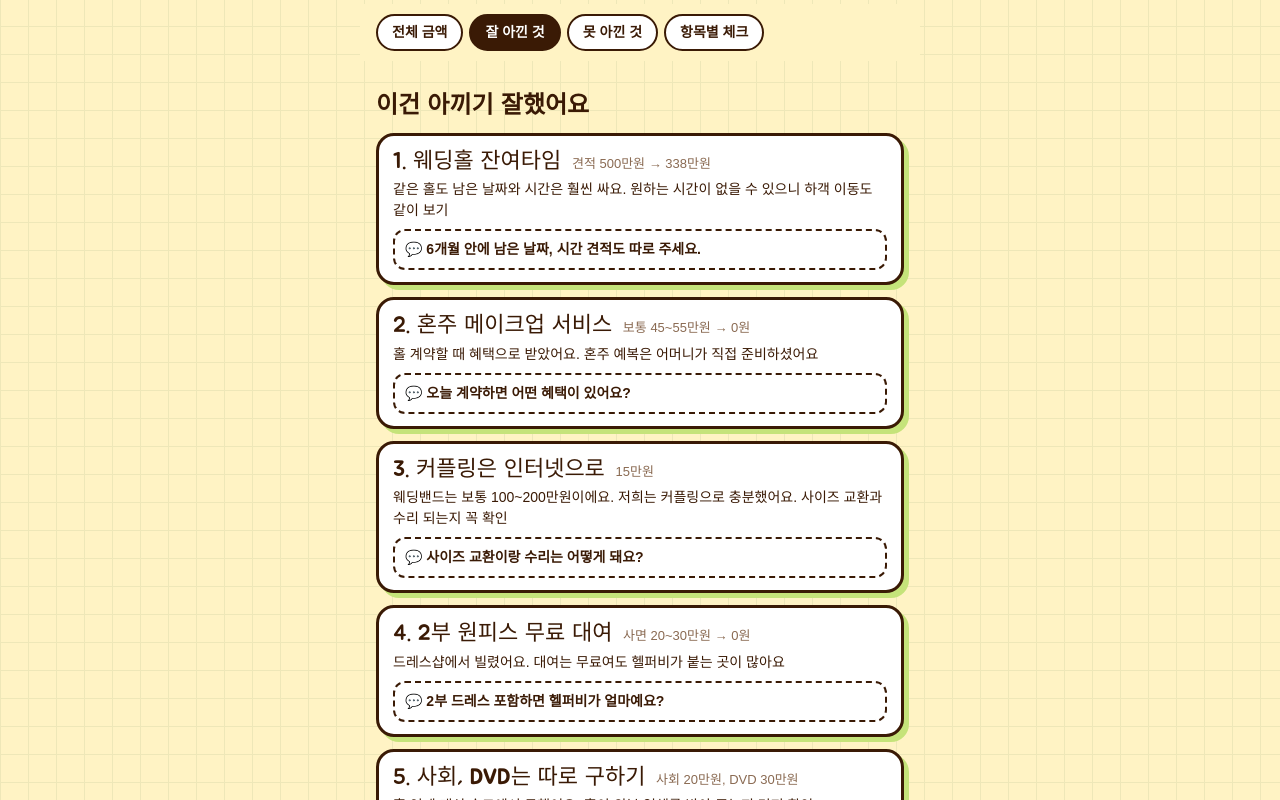
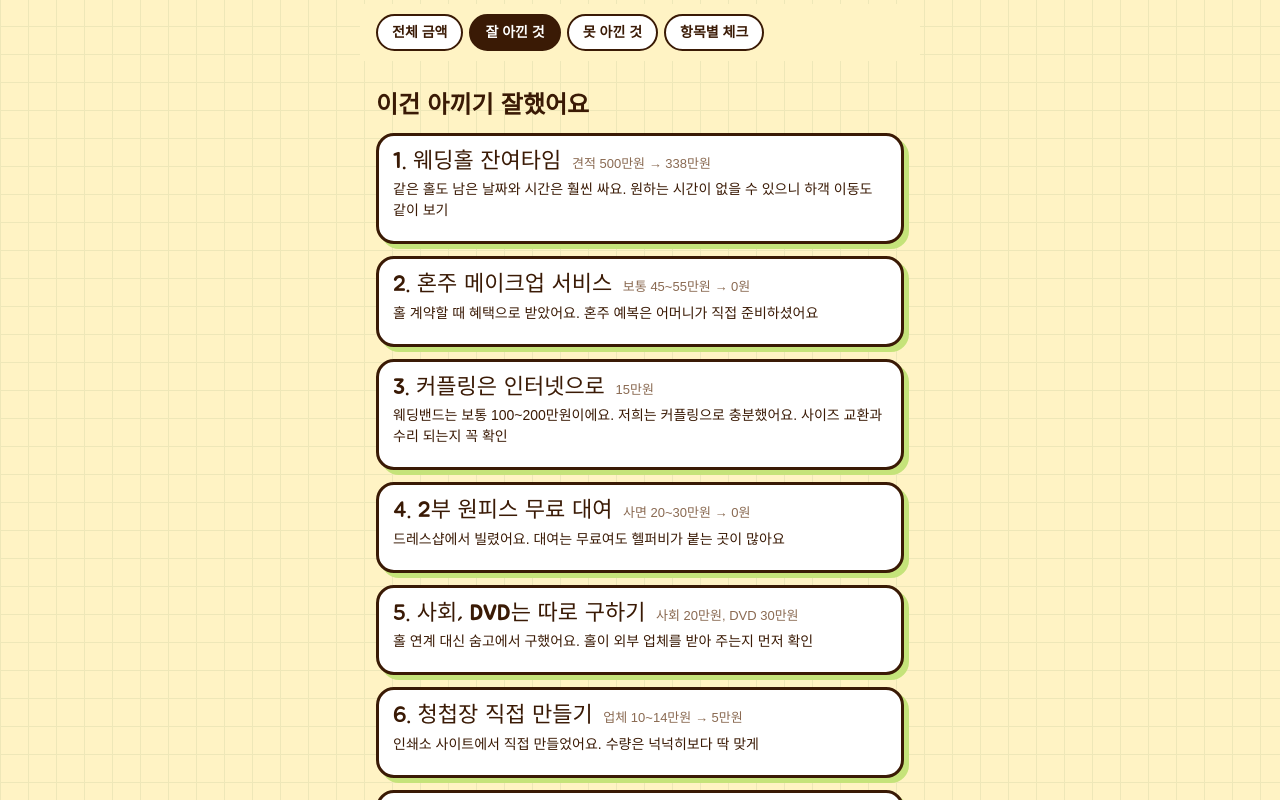
Before and after one commit to aiohhyun-ai/gaekkuri-wedding-assets, a plain HTML site: page p/wedding-real-cost/index.html in a window 1280 px wide. Both pictures are taken after a click on the tab "잘 아낀 것". Shown: the part 618-1418 px from the top of the page. Drawn offline with Linux system fonts and the light colour scheme; a web font is replaced by a local one.

Commit message:
add p/wedding-real-cost/index.html

```diff
--- a/p/wedding-real-cost/index.html
+++ b/p/wedding-real-cost/index.html
@@ -88,7 +88,7 @@ li.tip::before{content:"→";position:absolute;left:0;color:var(--soft);font-wei
  <h1>2026 하반기<br><mark>실제</mark> 결혼 비용</h1>
  <p class="lead">저희는 나름 가성비 있게 준비한 결혼식이에요. 그런데도 이만큼 나왔어요. 2026년 9월 예식에 실제로 낸 돈을 하나도 안 빼고 적었어요.</p>
  <div class="sum"><div class="big"><small>결혼식 18개 항목</small><b>1,384.6만원</b></div><div><small>식대</small><b>1인 7만원</b><small>200명 기준, 합계에서 뺐어요</small></div><div><small>제일 큰 항목</small><b>스드메 380만원</b><small>추가금 포함</small></div></div>
- <div class="dl"><b>📥 내 결혼 비용표 만들기</b><p>제가 쓰던 비용표예요. 항목이 다 들어 있고, 예산이랑 실제 비용만 적으면 합계가 자동으로 나와요.</p><a class="" href="wedding-budget-template.xlsx" download="결혼준비_비용표_개꿀이웨딩.xlsx">엑셀 템플릿 받기</a></div>
+ <div class="dl"><b>📥 내 결혼 비용표 만들기</b><p>제가 쓰던 비용표예요. 결혼 준비 항목 40개가 다 들어 있고, 예산이랑 실제 비용만 적으면 합계가 자동으로 나와요.</p><a class="" href="wedding-budget-template.xlsx" download="결혼준비_비용표_개꿀이웨딩.xlsx">엑셀 템플릿 받기</a></div>
  <nav class="tabs" role="tablist"><button role="tab" aria-selected="true" data-i="0">전체 금액</button><button role="tab" aria-selected="false" data-i="1">잘 아낀 것</button><button role="tab" aria-selected="false" data-i="2">못 아낀 것</button><button role="tab" aria-selected="false" data-i="3">항목별 체크</button></nav>
  <section class="panel on" data-i="0">
   <h2>상견례</h2>
@@ -98,12 +98,12 @@ li.tip::before{content:"→";position:absolute;left:0;color:var(--soft);font-wei
   <div class="item"><div class="top"><b>웨딩홀 대관료</b><span class="amt">338만원</span></div><p>잔여타임 할인. 처음 견적은 500만원</p></div>
   <div class="item"><div class="top"><b>본식 스냅, 아이폰 스냅</b><span class="amt">110만원</span></div><p>홀 연계, 계약할 때 필수였어요</p></div>
   <div class="item"><div class="top"><b>본식 DVD</b><span class="amt">30만원</span></div><p>숨고에서 따로 구했어요</p></div>
+  <div class="item"><div class="top"><b>본식 헬퍼</b><span class="amt">35만원</span></div><p>2부 드레스 포함</p></div>
   <div class="item"><div class="top"><b>사회</b><span class="amt">20만원</span></div><p>숨고에서 구했어요</p></div>
   <div class="item"><div class="top"><b>주례</b><span class="amt">20만원</span></div><p>목사님께 부탁드렸어요</p></div>
   <h2>스드메</h2>
   <div class="item"><div class="top"><b>스드메</b><span class="amt">380만원</span></div><p>추가금까지 넣은 금액</p></div>
   <div class="item"><div class="top"><b>촬영 헬퍼</b><span class="amt">25만원</span></div><p>빼기 어려운 비용</p></div>
-  <div class="item"><div class="top"><b>본식 헬퍼</b><span class="amt">35만원</span></div><p>2부 드레스 포함</p></div>
   <div class="item"><div class="top"><b>헤어변형</b><span class="amt">30.6만원</span></div><p>기본 18 + 출장 3 + 헤어피스 6.6 + 룸 5.5 - 리뷰 할인 2</p></div>
   <div class="item"><div class="top"><b>2부 원피스</b><span class="amt">0원</span></div><p>드레스샵에서 무료로 빌렸어요</p></div>
   <h2>예복, 예물</h2>
@@ -116,13 +116,13 @@ li.tip::before{content:"→";position:absolute;left:0;color:var(--soft);font-wei
   <div class="item"><div class="top"><b>청첩장 모임</b><span class="amt">200만원</span></div><p>1인 3만원 정도로 계산</p></div>
  </section>
  <section class="panel" data-i="1"><h2>이건 아끼기 잘했어요</h2>
-  <div class="trick"><div class="name">1. 웨딩홀 잔여타임 <small>견적 500만원 → 338만원</small></div><p class="do">같은 홀도 남은 날짜와 시간은 훨씬 싸요. 원하는 시간이 없을 수 있으니 하객 이동도 같이 보기</p><div class="say">6개월 안에 남은 날짜, 시간 견적도 따로 주세요.</div></div>
-  <div class="trick"><div class="name">2. 혼주 메이크업 서비스 <small>보통 45~55만원 → 0원</small></div><p class="do">홀 계약할 때 혜택으로 받았어요. 혼주 예복은 어머니가 직접 준비하셨어요</p><div class="say">오늘 계약하면 어떤 혜택이 있어요?</div></div>
-  <div class="trick"><div class="name">3. 커플링은 인터넷으로 <small>15만원</small></div><p class="do">웨딩밴드는 보통 100~200만원이에요. 저희는 커플링으로 충분했어요. 사이즈 교환과 수리 되는지 꼭 확인</p><div class="say">사이즈 교환이랑 수리는 어떻게 돼요?</div></div>
-  <div class="trick"><div class="name">4. 2부 원피스 무료 대여 <small>사면 20~30만원 → 0원</small></div><p class="do">드레스샵에서 빌렸어요. 대여는 무료여도 헬퍼비가 붙는 곳이 많아요</p><div class="say">2부 드레스 포함하면 헬퍼비가 얼마예요?</div></div>
-  <div class="trick"><div class="name">5. 사회, DVD는 따로 구하기 <small>사회 20만원, DVD 30만원</small></div><p class="do">홀 연계 대신 숨고에서 구했어요. 홀이 외부 업체를 받아 주는지 먼저 확인</p><div class="say">외부 사회자, DVD 업체 들어와도 되나요?</div></div>
-  <div class="trick"><div class="name">6. 청첩장 직접 만들기 <small>업체 10~14만원 → 5만원</small></div><p class="do">인쇄소 사이트에서 직접 만들었어요. 수량은 넉넉히보다 딱 맞게</p><div class="say">모바일 청첩장도 같이 되나요?</div></div>
-  <div class="trick"><div class="name">7. 상견례 상품권 결제 <small>62.4만원 → 56.1만원</small></div><p class="do">식당 상품권을 할인가로 사서 결제했어요</p><div class="say">상품권으로 결제해도 되나요?</div></div>
+  <div class="trick"><div class="name">1. 웨딩홀 잔여타임 <small>견적 500만원 → 338만원</small></div><p class="do">같은 홀도 남은 날짜와 시간은 훨씬 싸요. 원하는 시간이 없을 수 있으니 하객 이동도 같이 보기</p></div>
+  <div class="trick"><div class="name">2. 혼주 메이크업 서비스 <small>보통 45~55만원 → 0원</small></div><p class="do">홀 계약할 때 혜택으로 받았어요. 혼주 예복은 어머니가 직접 준비하셨어요</p></div>
+  <div class="trick"><div class="name">3. 커플링은 인터넷으로 <small>15만원</small></div><p class="do">웨딩밴드는 보통 100~200만원이에요. 저희는 커플링으로 충분했어요. 사이즈 교환과 수리 되는지 꼭 확인</p></div>
+  <div class="trick"><div class="name">4. 2부 원피스 무료 대여 <small>사면 20~30만원 → 0원</small></div><p class="do">드레스샵에서 빌렸어요. 대여는 무료여도 헬퍼비가 붙는 곳이 많아요</p></div>
+  <div class="trick"><div class="name">5. 사회, DVD는 따로 구하기 <small>사회 20만원, DVD 30만원</small></div><p class="do">홀 연계 대신 숨고에서 구했어요. 홀이 외부 업체를 받아 주는지 먼저 확인</p></div>
+  <div class="trick"><div class="name">6. 청첩장 직접 만들기 <small>업체 10~14만원 → 5만원</small></div><p class="do">인쇄소 사이트에서 직접 만들었어요. 수량은 넉넉히보다 딱 맞게</p></div>
+  <div class="trick"><div class="name">7. 상견례 상품권 결제 <small>62.4만원 → 56.1만원</small></div><p class="do">식당 상품권을 할인가로 사서 결제했어요</p></div>
  </section>
  <section class="panel" data-i="2"><h2>이건 못 아꼈어요</h2><p class="lead">다시 한다면 처음부터 비용표에 넉넉히 넣어 둘 항목이에요.</p>
   <div class="item"><div class="top"><b>청첩장 모임</b><span class="amt">200만원</span></div><p>생각보다 제일 많이 나간 곳이에요. 1차, 카페, 술값이 계속 붙어요. 모임 수 x 인원 x 1인 3~5만원으로 미리 계산해 보기</p></div>
```
